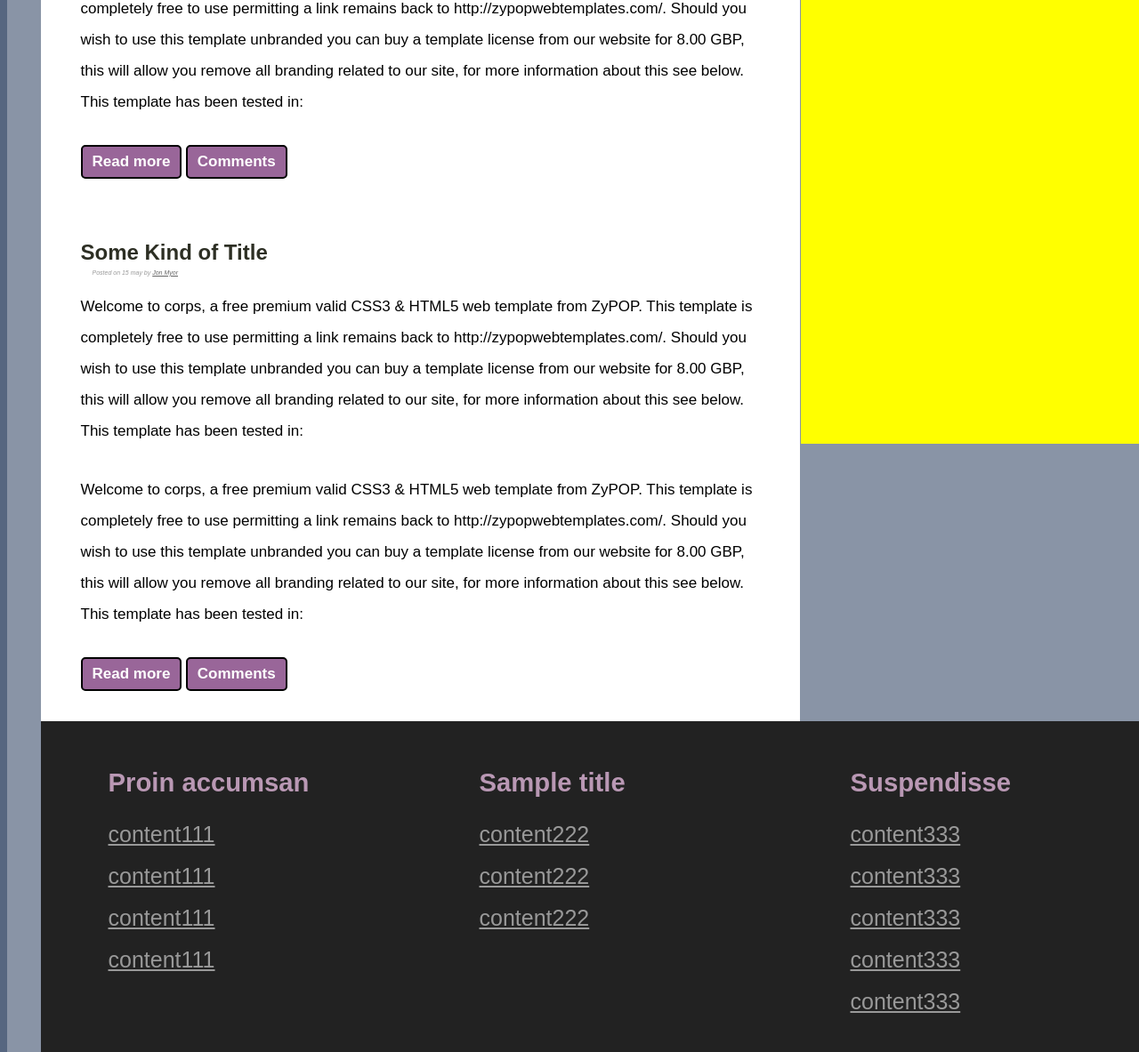
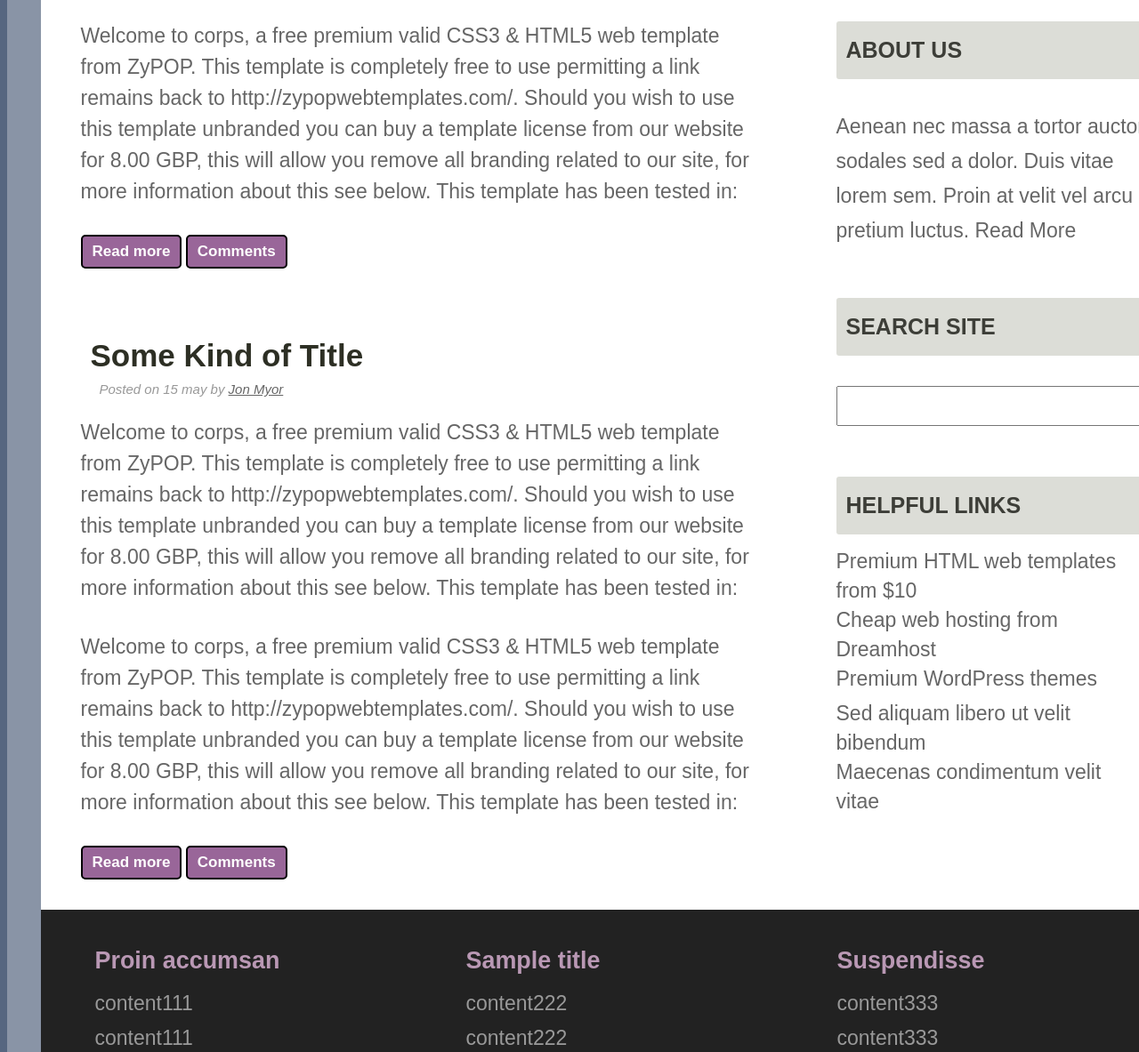
Before and after one commit to Dilmurat618/companyName, a plain HTML site: page index.html in a window 1280 px wide. Shown: the part 664-1847 px from the top of the page at 89% size. Drawn offline with Linux system fonts and the light colour scheme.

Commit message:
finished, all of them... i think

```diff
--- a/index.html
+++ b/index.html
@@ -74,8 +74,58 @@ This template has been tested in:</p>
 
 
 					<div	class="sidebar">
-						content----------------------
-					</div>
+
+								<div class="categories">
+									<ul>
+											<h2>Categories</h2>
+											<li><a href="#">Home Page</a></li>
+											<li><a href="#">Style Examples</a></li>
+											<li><a href="#">Commodo vestibulum sem mattis</a></li>
+											<li><a href="#">Sed aliquam libero ut velit bibendum</a></li>
+											<li><a href="#">Maecenas condimentum velit vitae</a></li>
+									</ul>
+								</div>
+
+								<div class="categories">
+									<ul>
+											<h2>About Us</h2>
+											<li><p>Aenean nec massa a tortor auctor sodales sed a dolor.
+												Duis vitae lorem sem. Proin at velit vel arcu pretium luctus.
+												<a href="#">Read More</a>
+											</p></li>
+
+									</ul>
+								</div>
+
+
+								<div class="categories">
+									<ul>
+											<h2>SEARCH SITE</h2>
+											<li><p>
+												<input type="text"></input>
+											</p></li>
+
+									</ul>
+								</div>
+
+
+								<div class="categories">
+									<ul>
+											<h2>HELPFUL LINKS</h2>
+											<li><a href="#">Premium HTML web templates from $10</a></li>
+											<li><a href="#">Cheap web hosting from Dreamhost</a></li>
+											<li><a href="#">Premium WordPress themes</a></li>
+											<li><a href="#">Sed aliquam libero ut velit bibendum</a></li>
+											<li><a href="#">Maecenas condimentum velit vitae</a></li>
+
+									</ul>
+								</div>
+
+
+
+			<div class="clear"></div>
+					</div><!-- sidebar -->
+
 
 							<div class="clear"></div>
 		</div>
@@ -105,7 +155,6 @@ This template has been tested in:</p>
 							<li><a href="#">content333</a></li>
 							<li><a href="#">content333</a></li>
 							<li><a href="#">content333</a></li>
-							<li><a href="#">content333</a></li>
 				</ul>
 
 		<!-- <div class="clear"></div> -->
@@ -116,6 +165,7 @@ This template has been tested in:</p>
 
 		<div class="footer2">
 				@ Your Site 2016 Free Css Test Website by Otkur Co,Ltd
+
 		</div>
 
 
--- a/sass/_article.sass
+++ b/sass/_article.sass
@@ -4,8 +4,10 @@ article
   margin-bottom: 19px
   padding: 15px 45px
   h2
-    margin-bottom: 5px
-    color: #2D2F24
+    margin-bottom: 9px
+    margin-left: 11px
+    color: #28292B
+    font-size: 35px
     a
       color: #2D2F24
       text-decoration: none
@@ -15,18 +17,22 @@ article
 
 
 .article-info
-  padding-left: 13px
-  font-size: 7px
+  padding-left: 21px
+  font-size: 15px
   color: #999999
   font-style: italic
   a
     color: #666666
+    &:hover
+      color: black
+      font-weight: bold
 
 p
   line-height: 35px
   // letter-spacing: 3.9px
   margin-bottom: 31px
-  font-size: 17px
+  font-size: 23px
+  color: #666666
 
 button
   background-color: #996699
--- a/sass/_centerbox.sass
+++ b/sass/_centerbox.sass
@@ -5,7 +5,7 @@ $height-center: 840px
 .centerbox
   width: 1280px
   margin: 0 auto
-  // background-color: white
+  background-color: white
 
 .contents
   // margin: 0 auto
@@ -14,12 +14,12 @@ $height-center: 840px
   float: left
   background-color: white
 
-.sidebar
-  height: $height-center
-  width: 426px
-  float: right
-  margin: 0 auto
-  background-color: yellow
+// .sidebar
+//   height: $height-center
+//   width: 426px
+//   float: right
+//   margin: 0 auto
+//   background-color: yellow
 
 
 
--- a/sass/_footer.sass
+++ b/sass/_footer.sass
@@ -5,28 +5,30 @@
   padding-bottom: 21px
   ul
     list-style: none
-    margin: 15px 21px
+    margin: 11px 21px
     float: left
     width: 335px
     li
-      font-size: 25px
-      padding: 9px 15px
+      line-height: 39px
+      font-size: 23px
     h3
       color: #B998B4
       margin-bottom: 9px
     a
       color: #999999
-
-
+      text-decoration: none
+      &:hover
+        color: white
+        // text-decoration: underline
 
 
 .footer2
   // margin-top: 0px
-  height: 55px
+  height: 45px
   background-color: black
   text-align: center
   color: #676767
-  line-height: 55px
+  line-height: 45px
 
 
 
--- /dev/null
+++ b/sass/_sidebarcontents.sass
@@ -0,0 +1,53 @@
+
+$temp-widith: 426px
+
+.sidebar
+  // height: 888px
+  width: $temp-widith
+  float: right
+  margin: 0 auto
+  background-color: white
+  .categories
+    float: left
+    width: $temp-widith
+    // background-color: red
+    // margin-left: -7px
+    ul
+      margin-top: 11px
+      // margin-bottom: 11px
+      // margin-left: -110px
+      width: 350px
+      float: left
+      margin-left: 0px
+      // background-color: blue
+      font-size: 25px
+      list-style: none
+      li
+        color: #666666
+        float: left
+        input
+          width: 355px
+          height: 39px
+          font-size: 19px
+        p
+          line-height: 39px
+          font-size: 23px
+          margin-bottom: 0
+        a
+          color: #666666
+          text-decoration: none
+          line-height: 39px
+          font-size: 23px
+          &:hover
+            color: black
+    h2
+      color: #3D3E38
+      border-radius: 3px
+      width: 350px
+      height: 65px
+      line-height: 65px
+      padding-left: 11px
+      background-color: #DCDDD7
+      margin-bottom: 11px
+      text-transform: uppercase
+      font-size: 25px
--- a/sass/main.sass
+++ b/sass/main.sass
@@ -4,6 +4,7 @@
 @import "centerbox"
 @import "article"
 @import "footer"
+@import "sidebarcontents"
 
 
 hr
@@ -17,7 +18,6 @@ hr
 body
   background-color: #566680
   font-family: Arial
-  //
 
 
 div
@@ -31,13 +31,15 @@ div
   background-color: #8994A6
   height: 100%
   width: 1355px
+
   // margin: 0 auto
 
-$titlebox-height : 185px
+$titlebox-height : 175px
 .titlebox
   background-color: white
   height: $titlebox-height
   padding-top: 65px
+
 
 $title-height: 90px
 .companyname
@@ -49,8 +51,7 @@ $title-height: 90px
   height: $title-height
   line-height: $title-height
   width: 470px
-  margin-left: 27px
-
+  margin-left: 41px
 
 
 .clear
```
Also changed, not shown: css/main.css, 1 other file.
